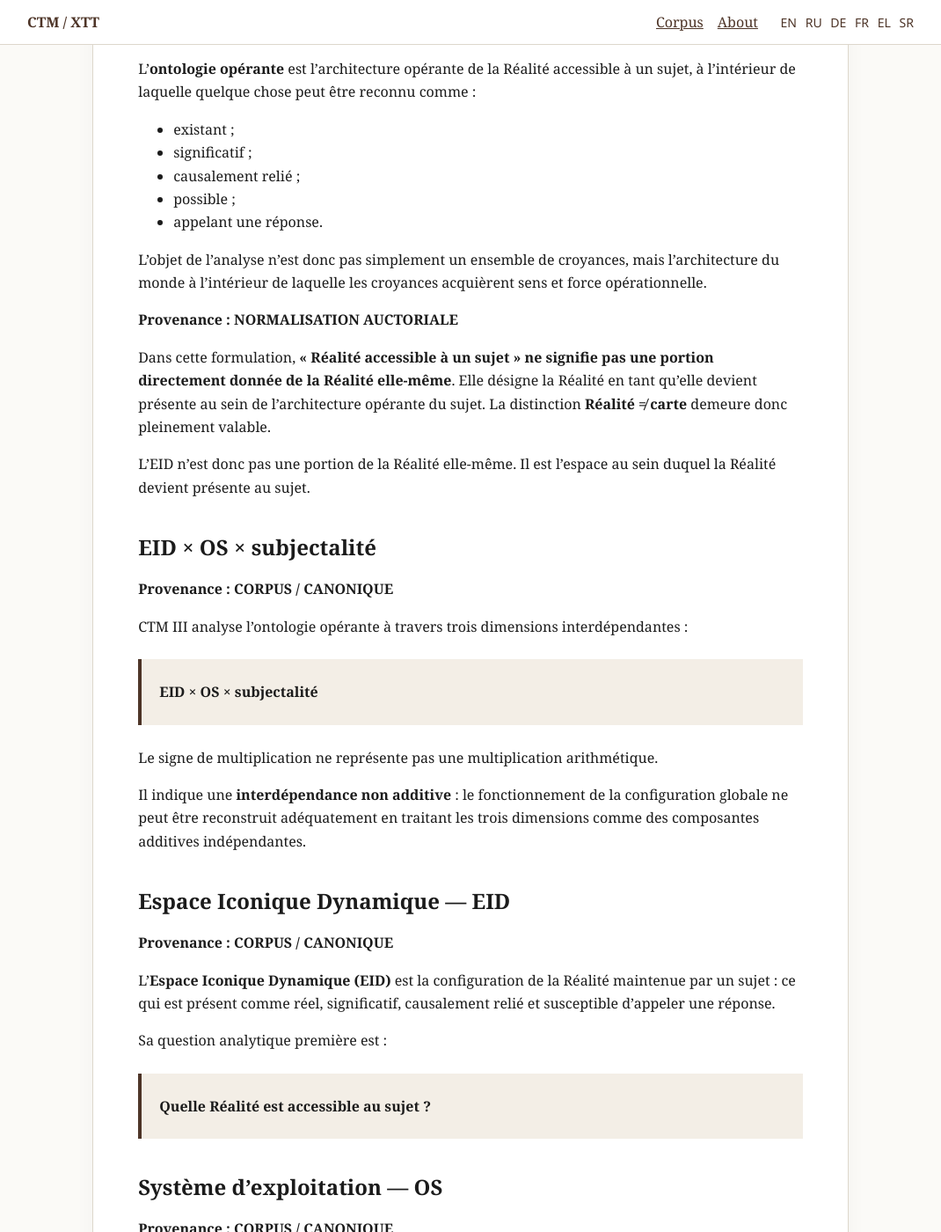
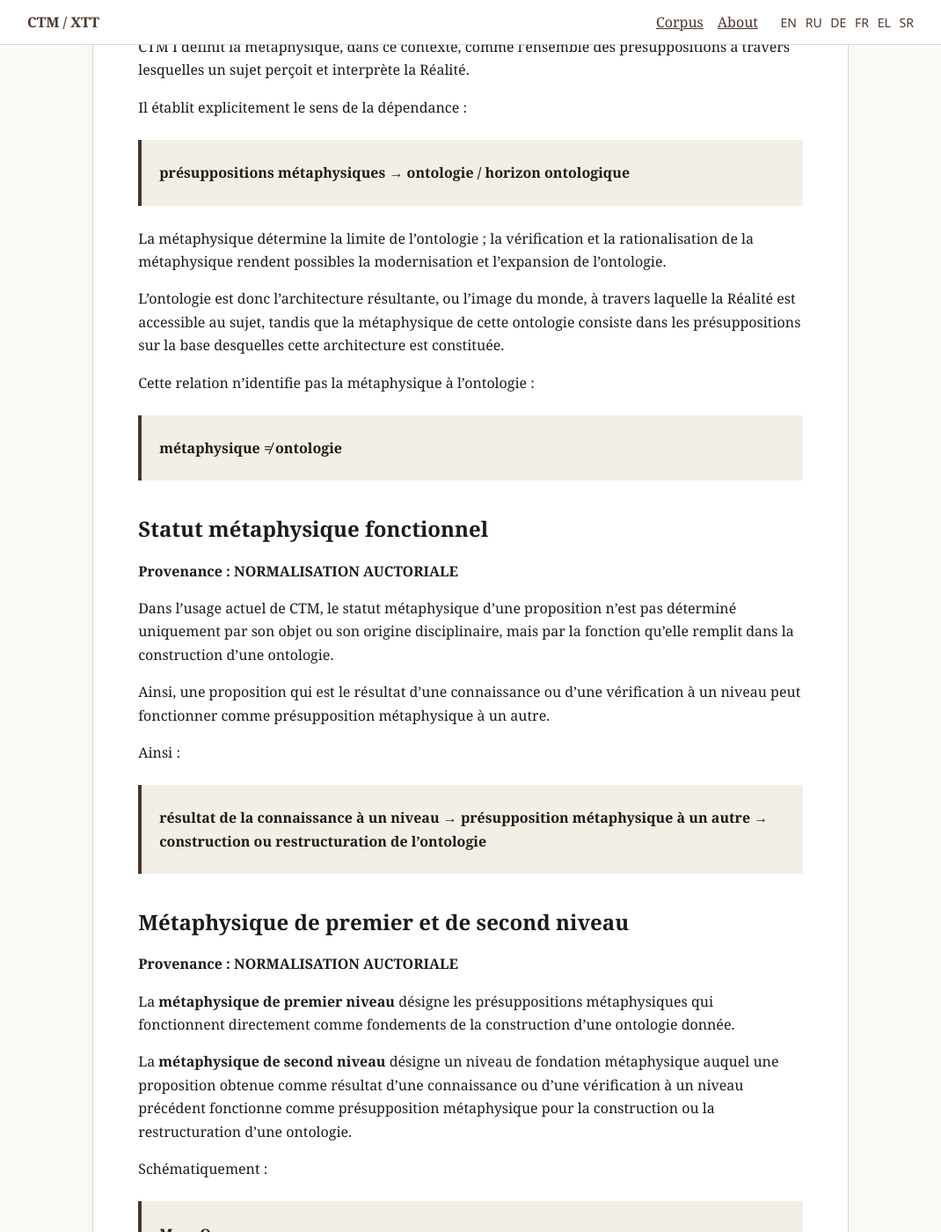
Before and after one commit to LeonAbasgus/Christians-of-the-Third-Millennium-Project, a Jekyll site: the page built from docs/fr/index.md, in a window 1280 px wide and 1400 px high, scrolled down 8459 px. Shown: the whole window at 88% size, without its empty margins (105-1175 px from the left). Built offline with Jekyll 4.4.1, drawn with Linux system fonts in a browser that asks for light colours; some of the changed text lies outside the part shown.

Commit message:
Upgrade authorized Meta-Document translation to v1.1

```diff
--- a/docs/fr/index.md
+++ b/docs/fr/index.md
@@ -254,7 +254,74 @@ La distinction entre Réalité et carte rend intelligibles, au sein de l’archi
 
 ---
 
-# 5. Ontologie opérante
+# 5. Présuppositions métaphysiques et ontologie
+
+## Relation fondamentale
+
+**Provenance : CORPUS / CANONIQUE**
+
+CTM I définit la métaphysique, dans ce contexte, comme l'ensemble des présuppositions à travers lesquelles un sujet perçoit et interprète la Réalité.
+
+Il établit explicitement le sens de la dépendance :
+
+> **présuppositions métaphysiques → ontologie / horizon ontologique**
+
+La métaphysique détermine la limite de l'ontologie ; la vérification et la rationalisation de la métaphysique rendent possibles la modernisation et l'expansion de l'ontologie.
+
+L'ontologie est donc l'architecture résultante, ou l'image du monde, à travers laquelle la Réalité est accessible au sujet, tandis que la métaphysique de cette ontologie consiste dans les présuppositions sur la base desquelles cette architecture est constituée.
+
+Cette relation n'identifie pas la métaphysique à l'ontologie :
+
+> **métaphysique ≠ ontologie**
+
+## Statut métaphysique fonctionnel
+
+**Provenance : NORMALISATION AUCTORIALE**
+
+Dans l'usage actuel de CTM, le statut métaphysique d'une proposition n'est pas déterminé uniquement par son objet ou son origine disciplinaire, mais par la fonction qu'elle remplit dans la construction d'une ontologie.
+
+Ainsi, une proposition qui est le résultat d'une connaissance ou d'une vérification à un niveau peut fonctionner comme présupposition métaphysique à un autre.
+
+Ainsi :
+
+> **résultat de la connaissance à un niveau → présupposition métaphysique à un autre → construction ou restructuration de l'ontologie**
+
+## Métaphysique de premier et de second niveau
+
+**Provenance : NORMALISATION AUCTORIALE**
+
+La **métaphysique de premier niveau** désigne les présuppositions métaphysiques qui fonctionnent directement comme fondements de la construction d'une ontologie donnée.
+
+La **métaphysique de second niveau** désigne un niveau de fondation métaphysique auquel une proposition obtenue comme résultat d'une connaissance ou d'une vérification à un niveau précédent fonctionne comme présupposition métaphysique pour la construction ou la restructuration d'une ontologie.
+
+Schématiquement :
+
+> **M₁ → O**
+> **M₂ → M₁ → O**
+
+Ces expressions indiquent des relations de fondation, non des étapes chronologiques ni les Première et Deuxième Ontologies de CTM.
+
+> **métaphysique de premier/second niveau ≠ Première/Deuxième Ontologie**
+
+## Espace des métaphysiques
+
+**Provenance : CORPUS / CANONIQUE pour le champ conceptuel ; NORMALISATION AUCTORIALE pour la relation présente**
+
+CTM distingue une pluralité et une variabilité de possibilités métaphysiques et développe le concept d'un espace de métaphysiques possibles.
+
+L'**espace des métaphysiques** désigne le champ des configurations disponibles ou possibles de présuppositions métaphysiques à travers lesquelles différentes architectures ontologiques peuvent devenir possibles.
+
+Une modification à l'intérieur de ce champ doit être distinguée d'une modification simplement locale à l'intérieur d'une ontologie déjà constituée.
+
+En conséquence, l'architecture actuelle est :
+
+> **Réalité → présuppositions métaphysiques → ontologie / ontologie opérante → réponse → conséquences → vérification et correction**
+
+La vérification peut révéler une inadéquation entre la Réalité et la carte opérante ; la correction des présuppositions métaphysiques peut donc exiger une restructuration correspondante de l'ontologie.
+
+---
+
+# 6. Ontologie opérante
 
 ## Concept de travail
 
```
Also changed, not shown: other parts of docs/fr/index.md (+17 -17 lines).
